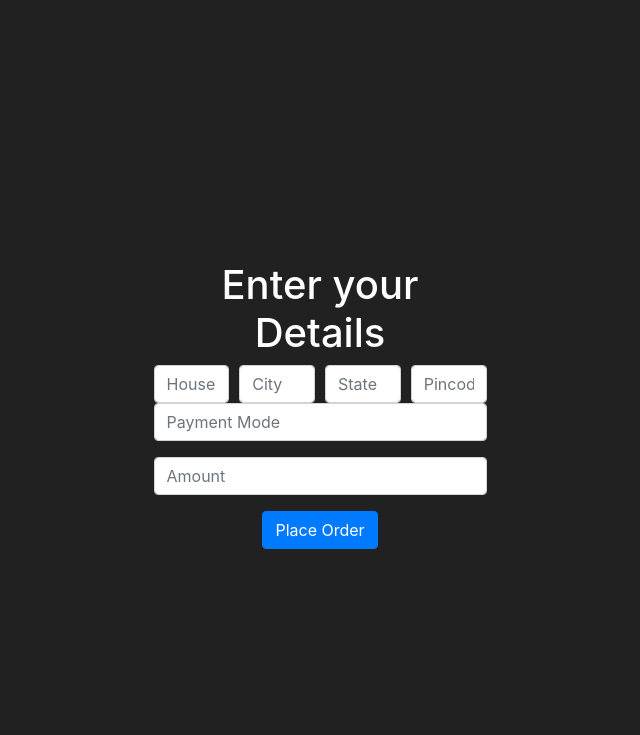
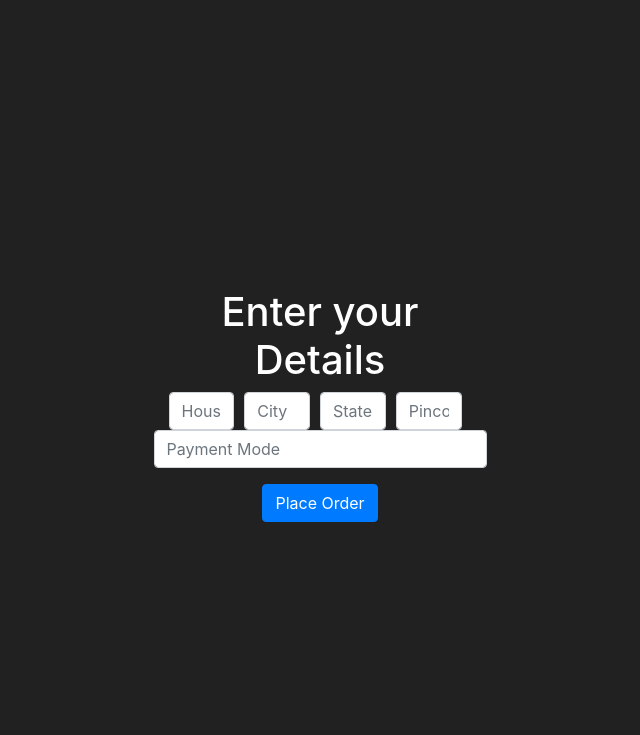
Before and after one commit to vibhorag101/ECommerce-Grocery-Store, a Flask app: template market/templates/orderDetails.html in a window 1280 px wide. Shown: the part 56-791 px from the top of the page, without its empty margins (320-960 px from the left). Run offline with Flask 2, Linux system fonts and the light colour scheme; the template is opened without the code that fills it, so the values that code supplies are empty; parts of the project's set-up code (start-up, migrations or seed data) failed here and were passed over.

Commit message:
Order Detail Fom

```diff
--- a/market/templates/orderDetails.html
+++ b/market/templates/orderDetails.html
@@ -10,7 +10,7 @@
   <h1 class="text-center">
     Enter your Details
   </h1>
-    <div class="form-row">
+    <div class="form-row container-fluid">
         <div class="col">
           <input type="text" class="form-control" placeholder="House Number" name="HNO">
         </div>
@@ -28,9 +28,6 @@
     <div class="form-group">
         <input type="text" class="form-control" id="formGroupExampleInput" placeholder="Payment Mode" name="Mode">
       </div>
-    <div class="form-group">
-      <input type="text" class="form-control" id="formGroupExampleInput" placeholder="Amount" name="Amount">
-    </div>
   <div class="text-center">
     <button type="submit" class="btn btn-primary">Place Order</button>
   </div>
```
